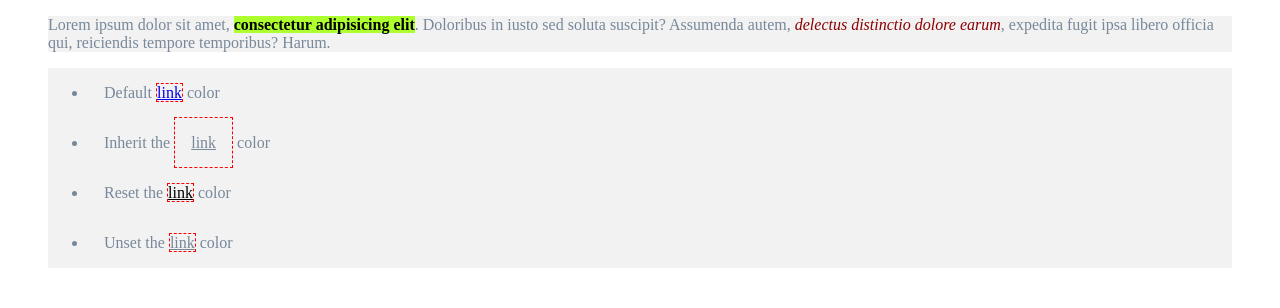
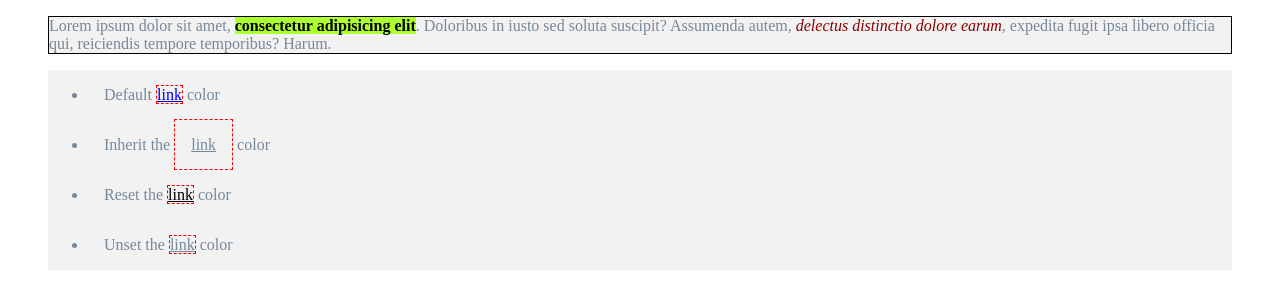
Before and after one commit to TommasoGrasso/exercise, a plain HTML site: page index.html in a window 1280 px wide. Drawn offline with Linux system fonts and the light colour scheme.

Commit message:
Esercizio cascata correzzione

```diff
--- a/style.css
+++ b/style.css
@@ -45,6 +45,6 @@ body {
     padding: unset;
   }
 
-  .content1 {
-    border: 1px black;
+  .content1 p {
+    border: 1px solid black;
   }
```
